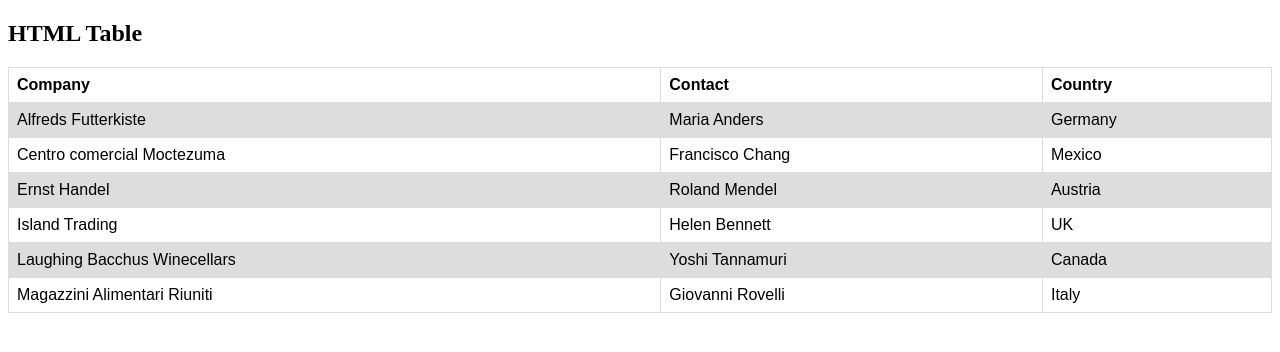
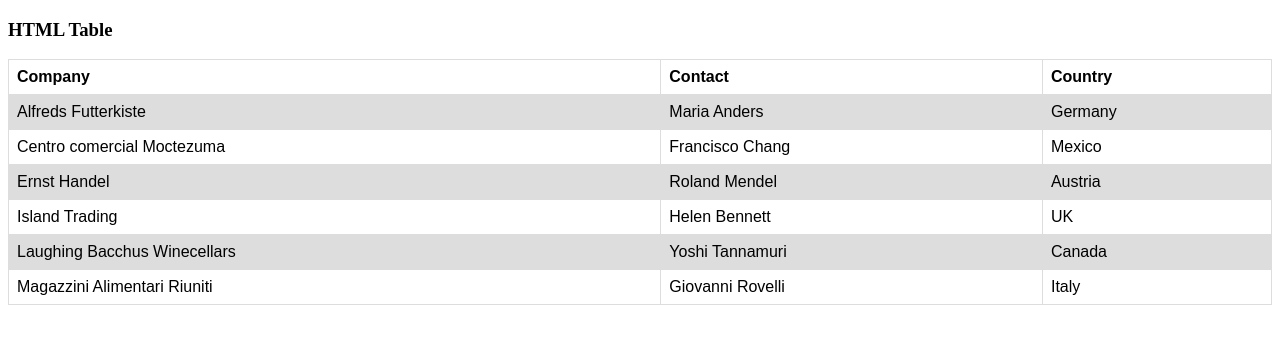
Before and after one commit to yahia850/First, a plain HTML site: page index.html in a window 1280 px wide. Drawn offline with Linux system fonts and the light colour scheme.

Commit message:
caractére committed

```diff
--- a/index.html
+++ b/index.html
@@ -21,7 +21,7 @@ tr:nth-child(even) {
 </head>
 <body>
 
-<h2>HTML Table</h2>
+<h3>HTML Table</h3>
 
 <table>
   <tr>
```
